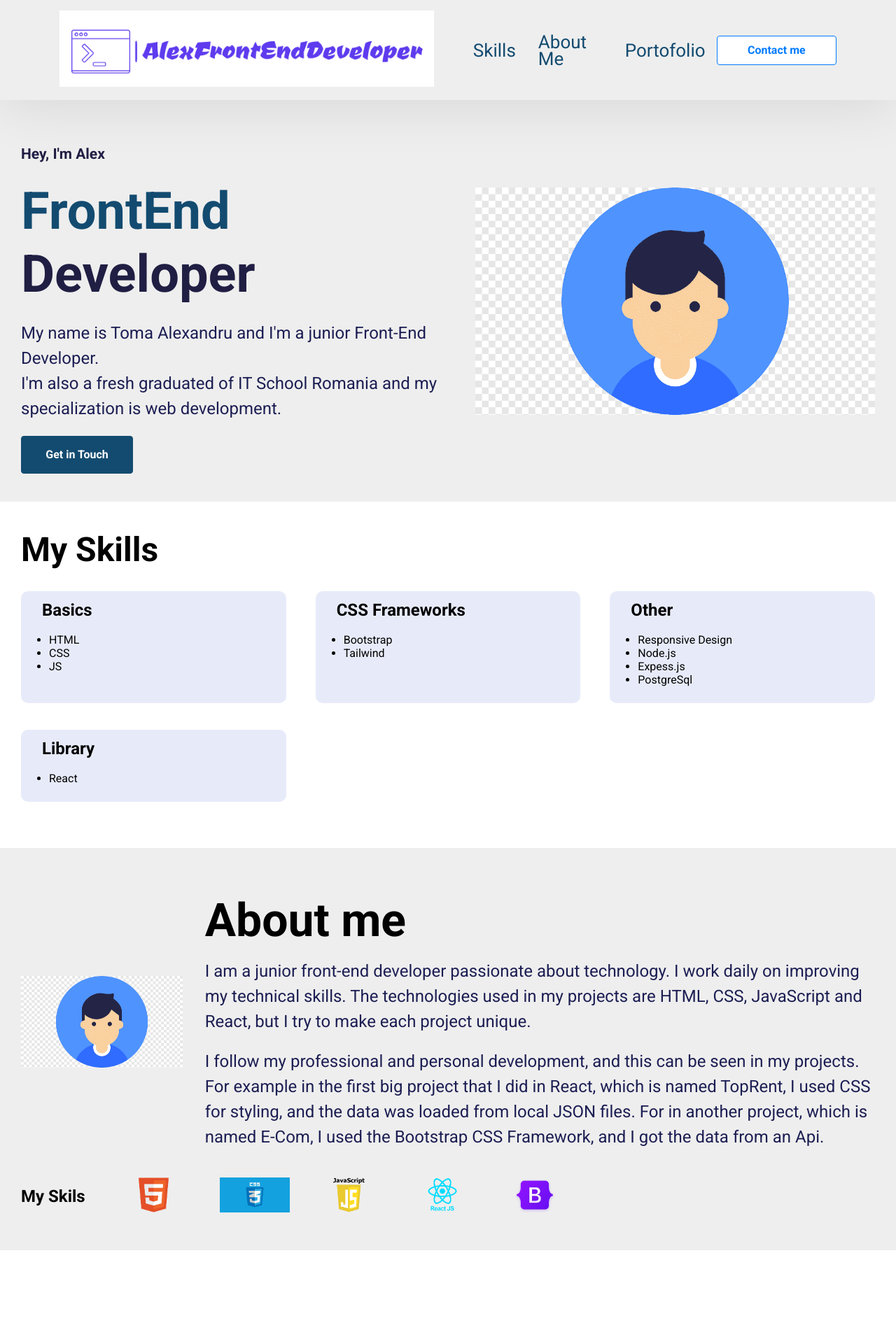
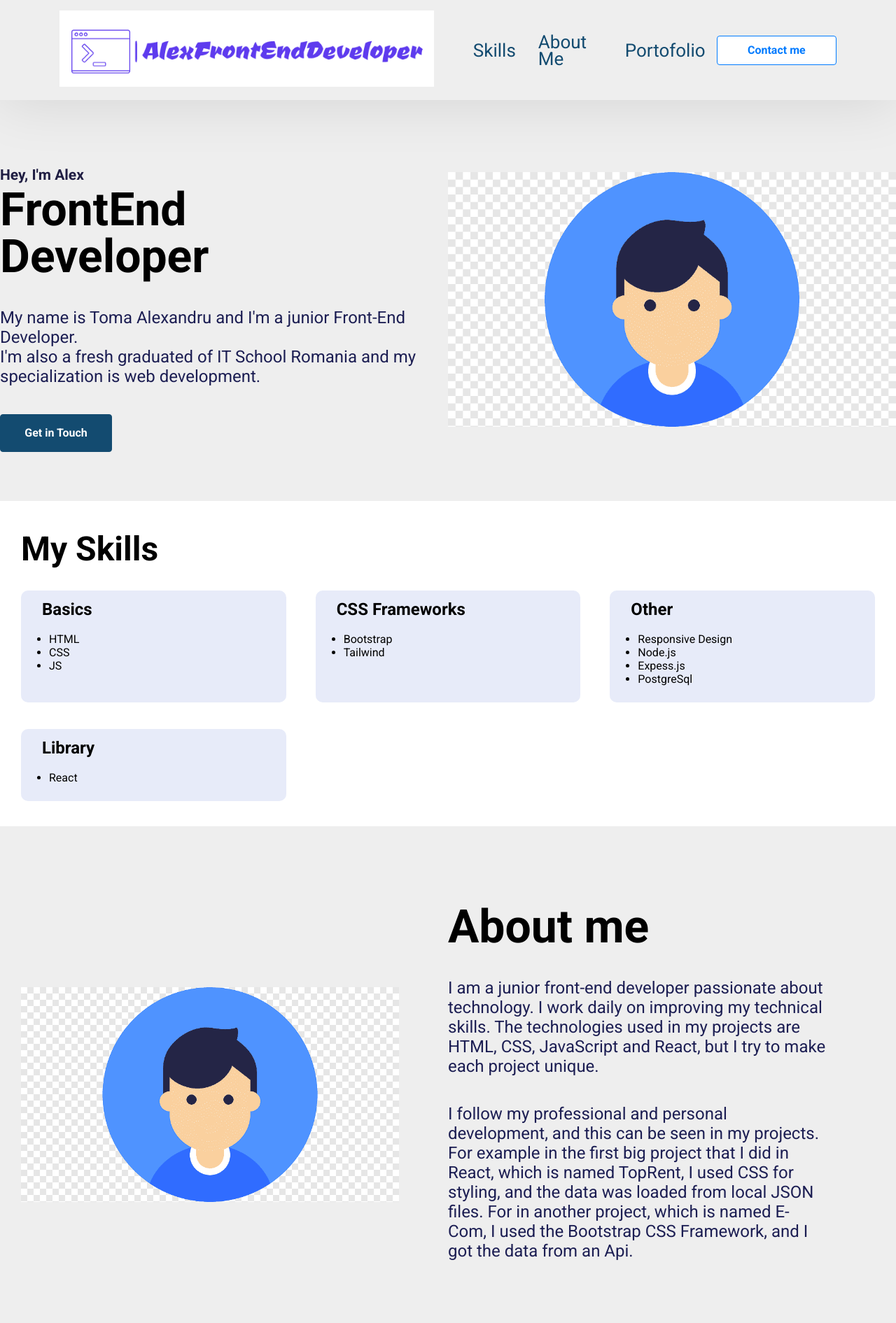
Before and after one commit to Alexandru2401/portofolio-website, a React (Create React App) app: page / in a window 1280 px wide. Shown: the top 1891 px of the page at 70% size. Built offline with nearby package versions, Linux system fonts and the light colour scheme; a web font is replaced by a local one.

Commit message:
change style

```diff
--- a/src/App.css
+++ b/src/App.css
@@ -76,6 +76,7 @@ p {
   align-items: center;
   box-shadow: 0 1px 2px 0 rgb(16, 24, 40);
   gap: 16px;
+  width: 200px;
 }
 
 .btn-github:hover {
@@ -88,6 +89,8 @@ p {
   max-width: 1320px;
   margin: 0 auto;
   padding: 40px 30px;
+  display: flex;
+  flex-direction: column;
 }
 
 /* Main headings */
@@ -158,62 +161,35 @@ a {
 /* Hero section style */
 .hero-section {
   background-color: #eeeeee;
+  display: flex;
+  align-items: center;
+  justify-content: space-around;
 }
 
-.hero-section .main-container {
-  display: flex;
-  align-items: center;
-  justify-content: space-between;
-  gap: 32px;
+.img-container {
+  width: 50%;
 }
 
-.hero-section-content-box.about-section-box {
-  margin-top: 30px;
+.hero-section img {
+  width: 100%;
 }
 
-.hero-section-content-box {
+.hero-section-container {
   display: flex;
+  max-width: 1320px;
   align-items: center;
-  gap: 32px;
 }
 
-.hero-section-content {
-  display: flex;
-  flex-direction: column;
-  align-items: flex-start;
-  gap: 21px;
-}
-
-.hero-section-content-box > .btn {
-  margin-top: 22px;
-}
-
-.hero-section-title {
-  color: var(--heading-color);
-  font-weight: 600;
-  font-size: 74px;
-  line-height: 90px;
-  align-self: stretch;
-}
-
-.hero-section-title-color {
-  color: var(--primary);
+.hero-section-container .content-container {
+  width: 50%;
+  padding: 70px 0;
 }
 
 .hero-section-description {
   color: var(--darkblue);
   font-size: 24px;
   font-weight: 400;
-  line-height: 36px;
-}
-
-.hero-section-img {
-  display: flex;
-}
-
-.hero-section-img > img {
-  width: 100%;
-  height: 100%;
+  margin: 40px 0;
 }
 
 /* Navbar */
@@ -298,6 +274,7 @@ footer {
   cursor: pointer;
 }
 
+/* Skill Section */
 .skill-section .skills-section-heading {
   margin-bottom: 30px;
 }
@@ -370,17 +347,23 @@ footer {
 .about-section {
   background-color: var(--bg-color);
 }
-.about-section .main-container {
-  margin-top: 30px;
+
+.about-container {
+  display: flex;
+  align-items: center;
+  justify-content: space-between;
+}
+.about-container .about-content {
+  width: 50%;
+  padding: 70px;
 }
 
-.about-page .about-section .main-container {
-  margin-top: 0px;
+.about-section-img {
+  width: 50%;
 }
 
 .about-section-img > img {
   width: 100%;
-  height: 100%;
 }
 .about-skills {
   display: grid;
@@ -424,9 +407,11 @@ footer {
 
 .portofolio-container-box {
   display: flex;
-  justify-content: space-between;
+  justify-content: center;
   align-items: center;
   width: 100%;
+  gap: 20px;
+  flex-direction: column;
 }
 
 .portofolio-container {
@@ -794,8 +779,10 @@ footer {
   justify-content: space-evenly;
 }
 
-.first-col, .second-col {
+.first-col,
+.second-col {
   flex: 1;
+  position: relative;
 }
 
 .portofolio-img {
--- a/src/components/AboutMe.jsx
+++ b/src/components/AboutMe.jsx
@@ -1,20 +1,20 @@
 import React from "react";
 import avatar from "../assets/avatar.png";
-import html from "../assets/html.png";
-import css from "../assets/css.png";
-import js from "../assets/js.png";
-import reactimg from "../assets/reactimg.png";
-import bootstrap from "../assets/bootstrap.png";
+// import html from "../assets/html.png";
+// import css from "../assets/css.png";
+// import js from "../assets/js.png";
+// import reactimg from "../assets/reactimg.png";
+// import bootstrap from "../assets/bootstrap.png";
 
 export default function AboutMe() {
   return (
     <section className="about-section" id="about-me">
       <div className="main-container">
-				<div className="hero-section-content-box about-section-box">
+        <div className="about-container">
           <div className="about-section-img">
             <img src={avatar} alt="avatar" />
           </div>
-					<div className="hero-section-content">
+          <div className="about-content">
             <h1 className="about-me-heading">About me</h1>
             <p className="hero-section-description">
               I am a junior front-end developer passionate about technology. I
@@ -32,7 +32,7 @@ export default function AboutMe() {
             </p>
           </div>
         </div>
-				<div className="hero-section-content-box about-section-box">
+        {/* <div>
 					<h3>My Skils</h3>
 					<div className="about-skills">
 						<div className="about-skills-container">
@@ -51,7 +51,7 @@ export default function AboutMe() {
 							<img src={bootstrap} alt="bootstrap" />
 						</div>
 					</div>
-				</div>
+				</div> */}
       </div>
     </section>
   );
--- a/src/components/Future.jsx
+++ b/src/components/Future.jsx
@@ -4,25 +4,22 @@ export default function Future() {
   return (
     <section className="about-section" id="future">
       <div className="main-container">
-				<div className="hero-section-content-box about-section-box">
-					<div className="hero-section-content">
         <h1 className="about-me-heading">Present and Future plans</h1>
         <p className="hero-section-description">
           I'm constantly working on projects and trying to use different
           technologies. I'm learning data structures and algorithms in
-							JavaScript to further develop my logic and thinking in
-							programming.
+          JavaScript to further develop my logic and thinking in programming.
         </p>
         <p className="hero-section-description">
-							In the future I plan to start a university in computer science. I
-							also plan to learn the following FrontEnd technologies:
-							TypeScript, Sass, Tailwind, Redux and Next.js.
+          In the future I plan to start a university in computer science. I also
+          plan to learn the following FrontEnd technologies: TypeScript, Sass,
+          Tailwind, Redux and Next.js.
           <br />
-							When it comes to the server side, I've completed one of the
-							courses from udemy that also touches this part. In that course
-							there was a section dedicated exclusively to the back-end, where
-							I've studied technologies such as Express.js, Authentication and
-							Security, EJS and Databases (Sql especially PostgreSQL).
+          When it comes to the server side, I've completed one of the courses
+          from udemy that also touches this part. In that course there was a
+          section dedicated exclusively to the back-end, where I've studied
+          technologies such as Express.js, Authentication and Security, EJS and
+          Databases (Sql especially PostgreSQL).
         </p>
         <p className="hero-section-description">
           Development is continuous and when my motivation decrease,{" "}
@@ -30,8 +27,6 @@ export default function Future() {
           <span className="gold">success</span>.
         </p>
       </div>
-				</div>
-			</div>
     </section>
   );
 }
--- a/src/components/HeroSection.jsx
+++ b/src/components/HeroSection.jsx
@@ -5,12 +5,11 @@ import { Link as ScrollLink } from "react-scroll";
 export default function HeroSection() {
   return (
     <section id="heroSection" className="hero-section">
-      <div className="main-container">
-        <div className="hero-section-content-box">
-          <div className="hero-section-content">
+      <div className="hero-section-container">
+        <div className="content-container">
           <p className="section-title">Hey, I'm Alex</p>
           <h1 className="hero-section-title">
-              <span className="hero-section-title-color">FrontEnd</span> {""}
+            <span>FrontEnd</span> {""}
             <br />
             Developer
           </h1>
@@ -26,8 +25,7 @@ export default function HeroSection() {
             <button className="btn btn-primary">Get in Touch</button>
           </ScrollLink>
         </div>
-        </div>
-        <div className="hero-section-img">
+        <div className="img-container">
         <img src={avatar} alt="avatar" />
               </div>
       </div>
--- a/src/components/projects-components/MyPortofolio.jsx
+++ b/src/components/projects-components/MyPortofolio.jsx
@@ -9,7 +9,7 @@ export default function MyPortofolio() {
       <div className="main-container">
         <div className="portofolio-container-box">
           <div className="portofolio-container">
-            <h2 className="section-heading">Recent Projects</h2>
+            <h2 className="section-heading">My Projects</h2>
           </div>
           <div>
             <Link to="https://github.com/Alexandru2401" target="_blank">
@@ -32,7 +32,6 @@ export default function MyPortofolio() {
               />
             ))}
           </div>
-          <div>Description</div>
         </div>
       </div>
     </section>
```
Also changed, not shown: src/components/projects-components/Card.jsx (+0 -14 lines), src/main/Home.jsx (+18 -18 lines). Lines whose indentation alone changed are shown as unchanged.
